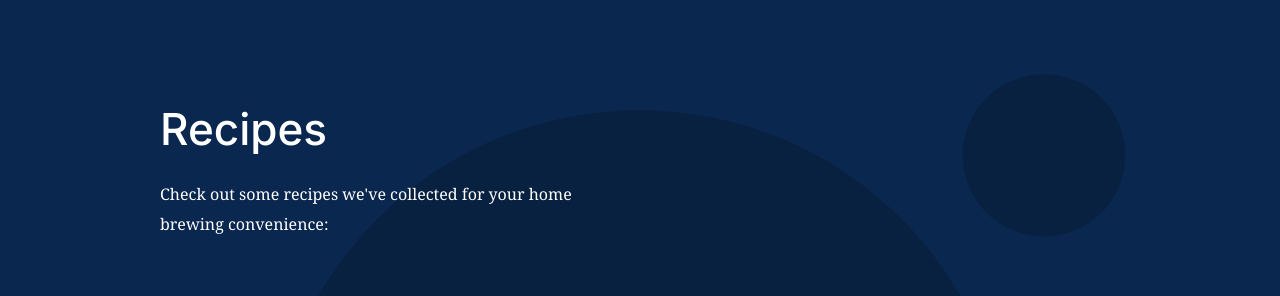
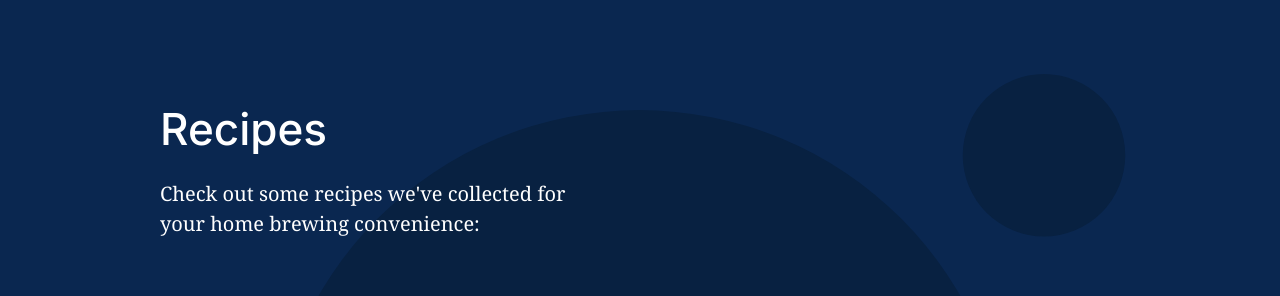
Before and after one commit to jbrocart/se_project_coffeeshop, a plain HTML site: page index.html in a window 1280 px wide. Shown: the part 967-1263 px from the top of the page. Drawn offline with Linux system fonts and the light colour scheme.

Commit message:
New update

```diff
--- a/pages/index.css
+++ b/pages/index.css
@@ -118,7 +118,7 @@
   font-family: "Noto Serif", "New Times Roman", serif;
   font-style: normal;
   font-weight: normal;
-  font-style: 20px;
+  font-size: 20px;
   line-height: 30px;
   max-width: 438px;
   padding-left: 80px;
```
